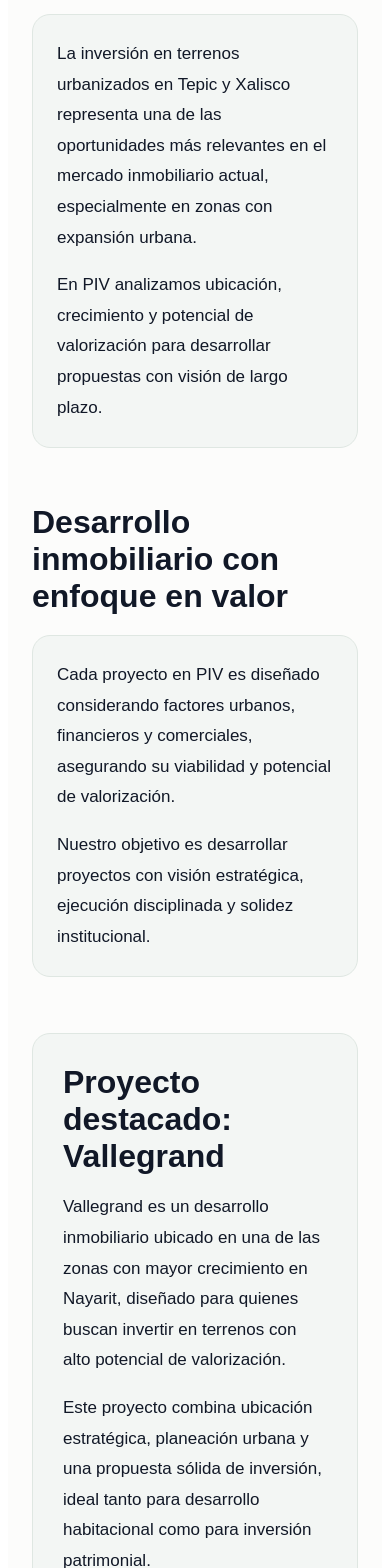
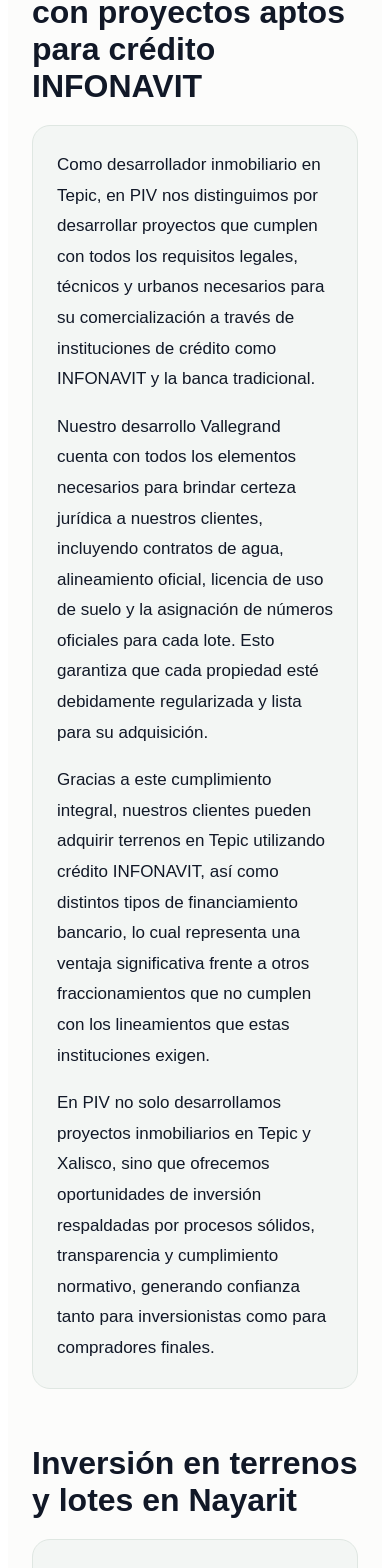
Before and after one commit to PIV1/PIV, a Next.js app: page /desarrollador-inmobiliario-tepic in a window 390 px wide. Shown: the part 1530-3098 px from the top of the page. Built offline with nearby package versions, Linux system fonts and the light colour scheme.

Commit message:
Update desarrollador-inmobiliario-tepic.js

```diff
--- a/pages/desarrollador-inmobiliario-tepic.js
+++ b/pages/desarrollador-inmobiliario-tepic.js
@@ -1,7 +1,7 @@
 export const metadata = {
   title: "Desarrollador inmobiliario en Tepic y Nayarit | PIV",
   description:
-    "PIV desarrolla proyectos inmobiliarios en Tepic, Xalisco y Nayarit, enfocados en inversión, valorización del suelo y oportunidades inmobiliarias.",
+    "PIV desarrolla proyectos inmobiliarios en Tepic, Xalisco y Nayarit, enfocados en inversión, valorización del suelo, terrenos urbanizados y proyectos aptos para crédito INFONAVIT.",
   alternates: {
     canonical: "https://www.piv.one/desarrollador-inmobiliario-tepic",
   },
@@ -131,12 +131,7 @@
           </nav>
         </header>
 
-        <section
-          style={{
-            paddingTop: "64px",
-            paddingBottom: "24px",
-          }}
-        >
+        <section style={{ paddingTop: "64px", paddingBottom: "24px" }}>
           <div
             style={{
               display: "inline-block",
@@ -220,6 +215,55 @@
 
         <section style={{ marginTop: "56px" }}>
           <h2 style={{ fontSize: "32px", marginBottom: "10px" }}>
+            Un desarrollador inmobiliario en Tepic con proyectos aptos para crédito INFONAVIT
+          </h2>
+
+          <div
+            style={{
+              backgroundColor: "#f3f6f4",
+              border: "1px solid #dfe7e2",
+              borderRadius: "18px",
+              padding: "24px",
+              marginTop: "20px",
+            }}
+          >
+            <p style={{ fontSize: "17px", lineHeight: "1.8", marginTop: 0 }}>
+              Como desarrollador inmobiliario en Tepic, en PIV nos distinguimos
+              por desarrollar proyectos que cumplen con todos los requisitos
+              legales, técnicos y urbanos necesarios para su comercialización a
+              través de instituciones de crédito como INFONAVIT y la banca
+              tradicional.
+            </p>
+
+            <p style={{ fontSize: "17px", lineHeight: "1.8" }}>
+              Nuestro desarrollo Vallegrand cuenta con todos los elementos
+              necesarios para brindar certeza jurídica a nuestros clientes,
+              incluyendo contratos de agua, alineamiento oficial, licencia de uso
+              de suelo y la asignación de números oficiales para cada lote. Esto
+              garantiza que cada propiedad esté debidamente regularizada y lista
+              para su adquisición.
+            </p>
+
+            <p style={{ fontSize: "17px", lineHeight: "1.8" }}>
+              Gracias a este cumplimiento integral, nuestros clientes pueden
+              adquirir terrenos en Tepic utilizando crédito INFONAVIT, así como
+              distintos tipos de financiamiento bancario, lo cual representa una
+              ventaja significativa frente a otros fraccionamientos que no cumplen
+              con los lineamientos que estas instituciones exigen.
+            </p>
+
+            <p style={{ fontSize: "17px", lineHeight: "1.8", marginBottom: 0 }}>
+              En PIV no solo desarrollamos proyectos inmobiliarios en Tepic y
+              Xalisco, sino que ofrecemos oportunidades de inversión respaldadas
+              por procesos sólidos, transparencia y cumplimiento normativo,
+              generando confianza tanto para inversionistas como para compradores
+              finales.
+            </p>
+          </div>
+        </section>
+
+        <section style={{ marginTop: "56px" }}>
+          <h2 style={{ fontSize: "32px", marginBottom: "10px" }}>
             Inversión en terrenos y lotes en Nayarit
           </h2>
           <div
@@ -289,9 +333,9 @@
             </p>
 
             <p style={{ fontSize: "17px", lineHeight: "1.8", marginBottom: 0 }}>
-              Este proyecto combina ubicación estratégica, planeación urbana y una
-              propuesta sólida de inversión, ideal tanto para desarrollo
-              habitacional como para inversión patrimonial.
+              Este proyecto combina ubicación estratégica, planeación urbana,
+              cumplimiento normativo y una propuesta sólida de inversión, ideal
+              tanto para desarrollo habitacional como para inversión patrimonial.
             </p>
 
             <a
```
